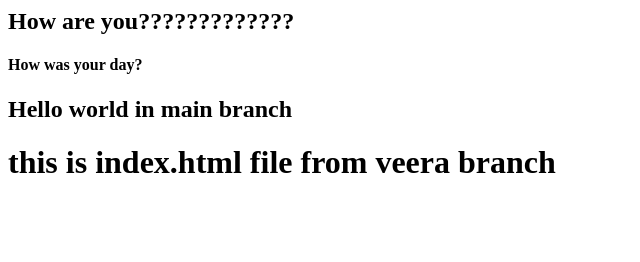
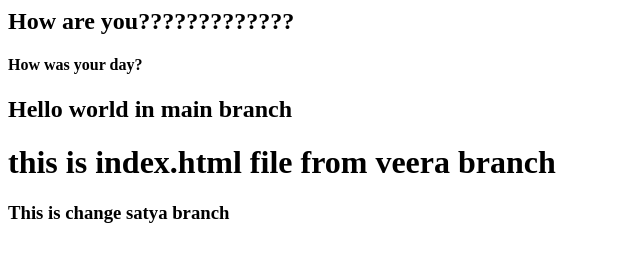
Before and after one commit to tirumalarowthu/otes, a plain HTML site: page index.html in a window 1280 px wide. Shown: the whole page, without its empty margins (0-640 px from the left). Drawn offline with Linux system fonts and the light colour scheme.

Commit message:
satya branch

```diff
--- a/index.html
+++ b/index.html
@@ -6,3 +6,6 @@
 
 
 <h1>this is index.html file from veera branch </h1>
+
+
+<h3>This is change satya branch</h3>
```
